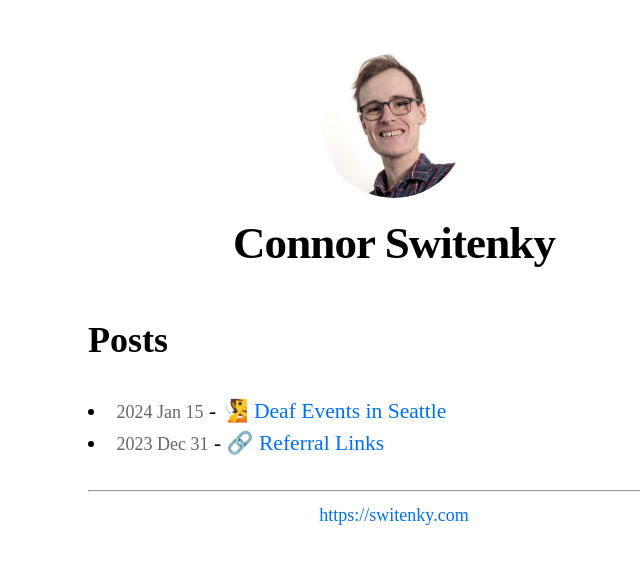
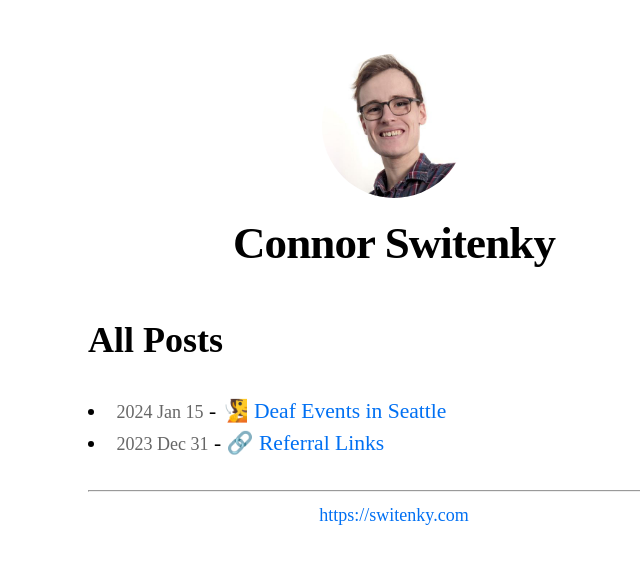
Before and after one commit to cswitenky/cswitenky, a Next.js app: page /posts in a window 1280 px wide. Shown: the top 564 px of the page, without its empty margins (246-886 px from the left). Built offline with nearby package versions, Linux system fonts and the light colour scheme.

Commit message:
expanded on credit card referall links and tweaked all posts page

```diff
--- a/pages/posts.tsx
+++ b/pages/posts.tsx
@@ -7,7 +7,7 @@ import Date from "../components/date";
 export default function Posts({ allPostsData }: any) {
   return (
     <Layout>
-      <h1>Posts</h1>
+      <h1>All Posts</h1>
       <section className={`${utilStyles.headingMd} ${utilStyles.padding1px}`}>
         {allPostsData.map(({ id, date, title }: any) => (
           <li key={id}>
--- a/posts/referral.md
+++ b/posts/referral.md
@@ -5,11 +5,9 @@ date: "2023-12-31"
 
 ## 💳 Credit Cards
 
-I love credit cards. They're a great way to earn rewards on your everyday spending
+I'm a fan of credit card churning and have earned thousands of dollars in rewards at expense of the credit card companies.
 
-If you're considering applying for a new credit card, please consider
-using one of my referral links below. I'll get a bonus if you're
-approved, and you'll get a bonus too!
+If you're considering applying for a new credit card, please consider using one of my referral links below. I'll get a bonus if you're approved, and you'll get a bonus too!
 
 - [Chase Sapphire Preferred](https://www.referyourchasecard.com/6j/B6PZTWK1BW)
 - [Chase Freedom](https://www.referyourchasecard.com/18o/JJM3TPE58A)
@@ -18,9 +16,7 @@ approved, and you'll get a bonus too!
 
 ## 🏦 Bank Accounts
 
-I encourage you to open a SoFi Money account to earn ~4.5% APY interest on your
-savings. It's a great place to park your emergency fund. You can also
-get a bonus if you use my referral link below.
+I encourage you to open a SoFi Money account to earn ~4.5% APY interest on your savings. It's a great place to park your emergency fund whereas most banks offer just ~0.1% APY. We can also get a bonus if you use my referral link below.
 
 - [SoFi Checking/Savings](https://www.sofi.com/invite/money?gcp=ee5e268e-69b3-4e6c-bcc1-560f1cdd595f&isAliasGcp=false)
 
```
